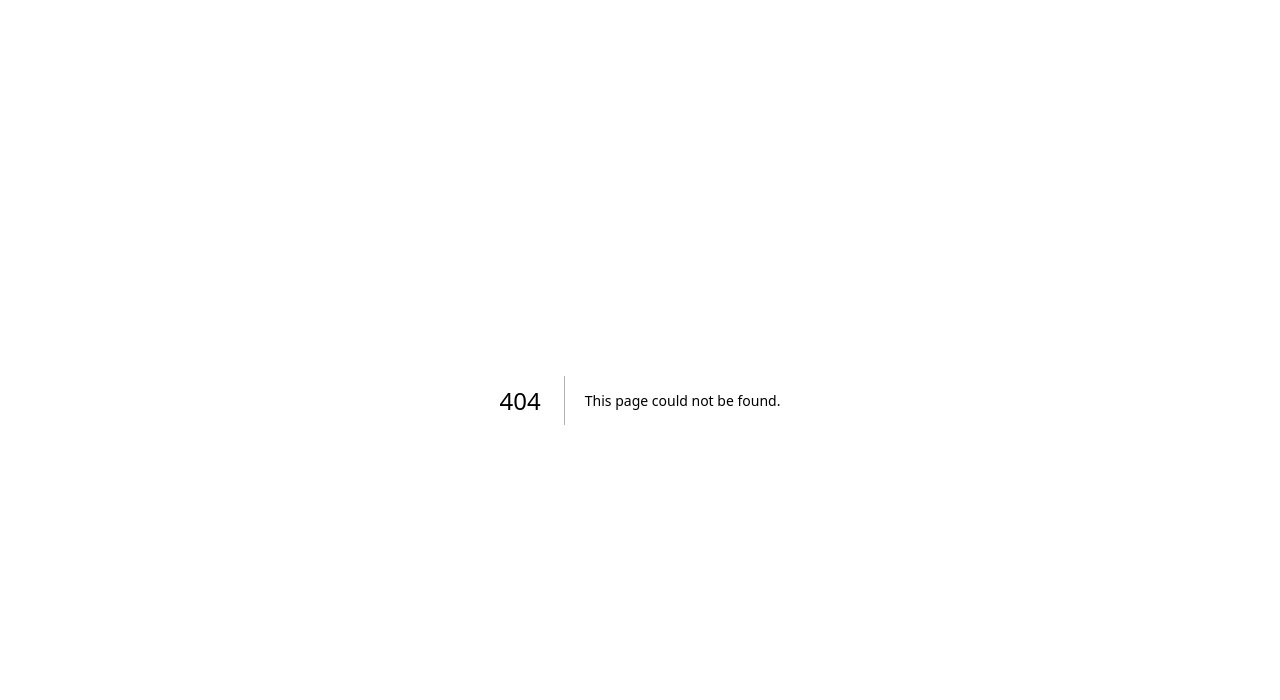
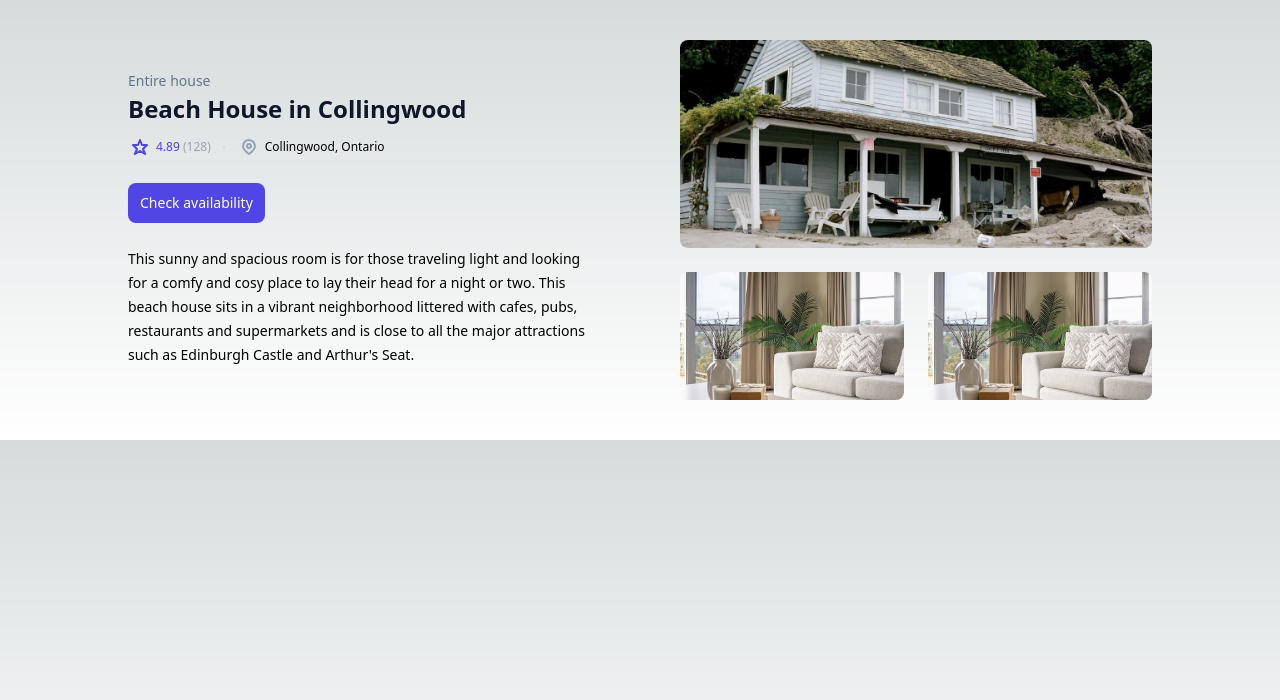
Before and after one commit to PrasantaDebnath25/nextjs18-demo-setup-with-taiwind, a Next.js app: page /house in a window 1280 px wide. Before the commit this address had no page. Shown: the top 700 px of the page. Built offline with nearby package versions, Linux system fonts and the light colour scheme.

Commit message:
House js added

```diff
--- /dev/null
+++ b/src/pages/house.js
@@ -0,0 +1,48 @@
+import Image from 'next/image'
+import { Inter } from 'next/font/google'
+
+const inter = Inter({ subsets: ['latin'] })
+
+export default function House() {
+  return (
+    <main className="py-6 px-4 sm:p-6 md:py-10 md:px-8">
+      <div className="max-w-4xl mx-auto grid grid-cols-1 lg:max-w-5xl lg:gap-x-20 lg:grid-cols-2">
+        <div className="relative p-3 col-start-1 row-start-1 flex flex-col-reverse rounded-lg bg-gradient-to-t from-black/75 via-black/0 sm:bg-none sm:row-start-2 sm:p-0 lg:row-start-1">
+          <h1 className="mt-1 text-lg font-semibold text-white sm:text-slate-900 md:text-2xl dark:sm:text-white">Beach House in Collingwood</h1>
+          <p className="text-sm leading-4 font-medium text-white sm:text-slate-500 dark:sm:text-slate-400">Entire house</p>
+        </div>
+        <div className="grid gap-4 col-start-1 col-end-3 row-start-1 sm:mb-6 sm:grid-cols-4 lg:gap-6 lg:col-start-2 lg:row-end-6 lg:row-span-6 lg:mb-0">
+          <img src="/beach-house.jpg" alt="" className="w-full h-60 object-cover rounded-lg sm:h-52 sm:col-span-2 lg:col-span-full" loading="lazy" />
+          <img src="/beach-house-interior-1.jpg" alt="" className="hidden w-full h-52 object-cover rounded-lg sm:block sm:col-span-2 md:col-span-1 lg:row-start-2 lg:col-span-2 lg:h-32" loading="lazy" />
+          <img src="/beach-house-interior-1.jpg" alt="" className="hidden w-full h-52 object-cover rounded-lg md:block lg:row-start-2 lg:col-span-2 lg:h-32" loading="lazy" />
+        </div>
+        <dl className="mt-4 text-xs font-medium flex items-center row-start-2 sm:mt-1 sm:row-start-3 md:mt-2.5 lg:row-start-2">
+          <dt className="sr-only">Reviews</dt>
+          <dd className="text-indigo-600 flex items-center dark:text-indigo-400">
+            <svg width="24" height="24" fill="none" aria-hidden="true" className="mr-1 stroke-current dark:stroke-indigo-500">
+              <path d="m12 5 2 5h5l-4 4 2.103 5L12 16l-5.103 3L9 14l-4-4h5l2-5Z" stroke-width="2" stroke-linecap="round" stroke-linejoin="round" />
+            </svg>
+            <span>4.89 <span className="text-slate-400 font-normal">(128)</span></span>
+          </dd>
+          <dt className="sr-only">Location</dt>
+          <dd className="flex items-center">
+            <svg width="2" height="2" aria-hidden="true" fill="currentColor" className="mx-3 text-slate-300">
+              <circle cx="1" cy="1" r="1" />
+            </svg>
+            <svg width="24" height="24" fill="none" stroke="currentColor" stroke-width="2" stroke-linecap="round" stroke-linejoin="round" className="mr-1 text-slate-400 dark:text-slate-500" aria-hidden="true">
+              <path d="M18 11.034C18 14.897 12 19 12 19s-6-4.103-6-7.966C6 7.655 8.819 5 12 5s6 2.655 6 6.034Z" />
+              <path d="M14 11a2 2 0 1 1-4 0 2 2 0 0 1 4 0Z" />
+            </svg>
+            Collingwood, Ontario
+          </dd>
+        </dl>
+        <div className="mt-4 col-start-1 row-start-3 self-center sm:mt-0 sm:col-start-2 sm:row-start-2 sm:row-span-2 lg:mt-6 lg:col-start-1 lg:row-start-3 lg:row-end-4">
+          <button type="button" className="bg-indigo-600 text-white text-sm leading-6 font-medium py-2 px-3 rounded-lg">Check availability</button>
+        </div>
+        <p className="mt-4 text-sm leading-6 col-start-1 sm:col-span-2 lg:mt-6 lg:row-start-4 lg:col-span-1 dark:text-slate-400">
+          This sunny and spacious room is for those traveling light and looking for a comfy and cosy place to lay their head for a night or two. This beach house sits in a vibrant neighborhood littered with cafes, pubs, restaurants and supermarkets and is close to all the major attractions such as Edinburgh Castle and Arthur's Seat.
+        </p>
+      </div>
+    </main>
+  )
+}
```
